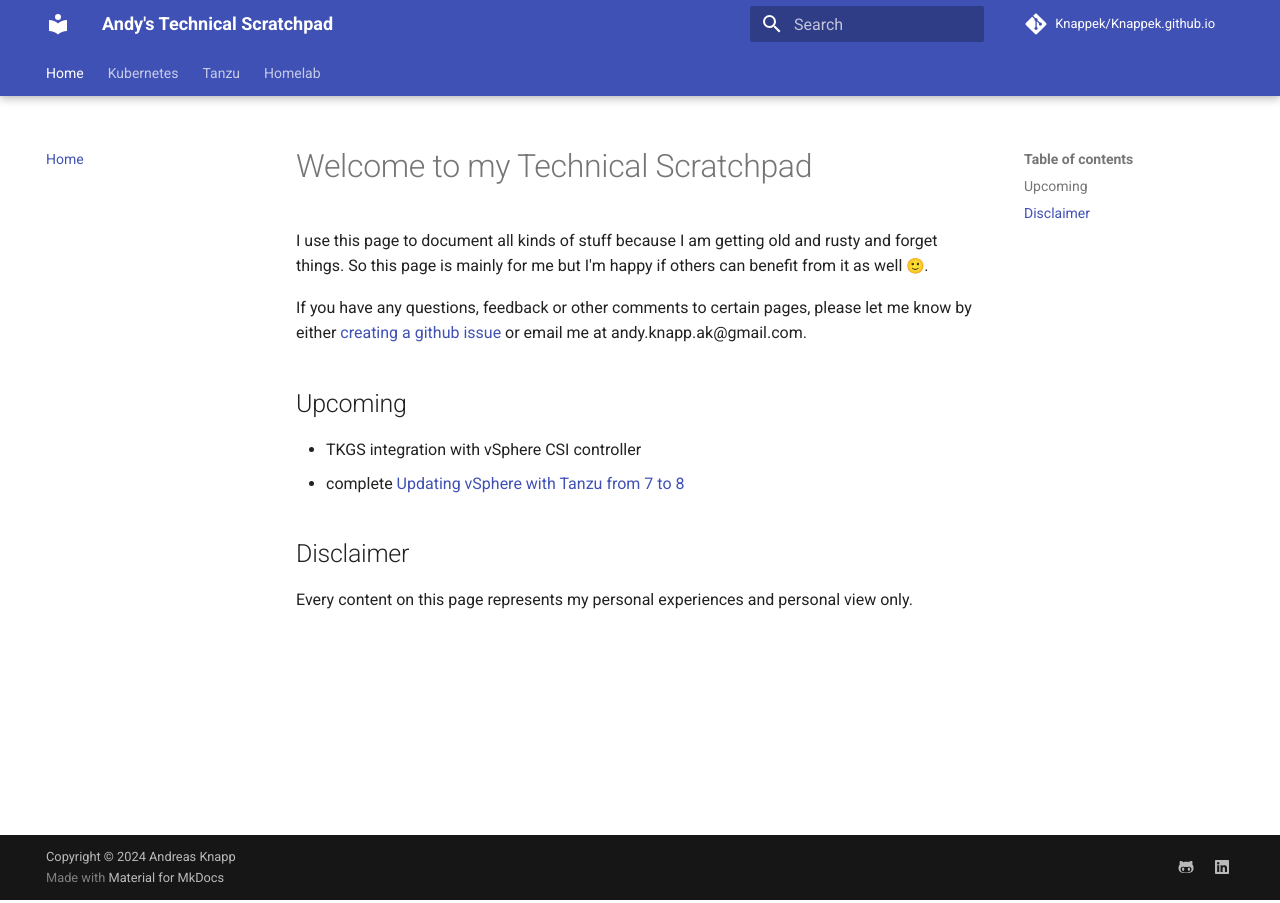
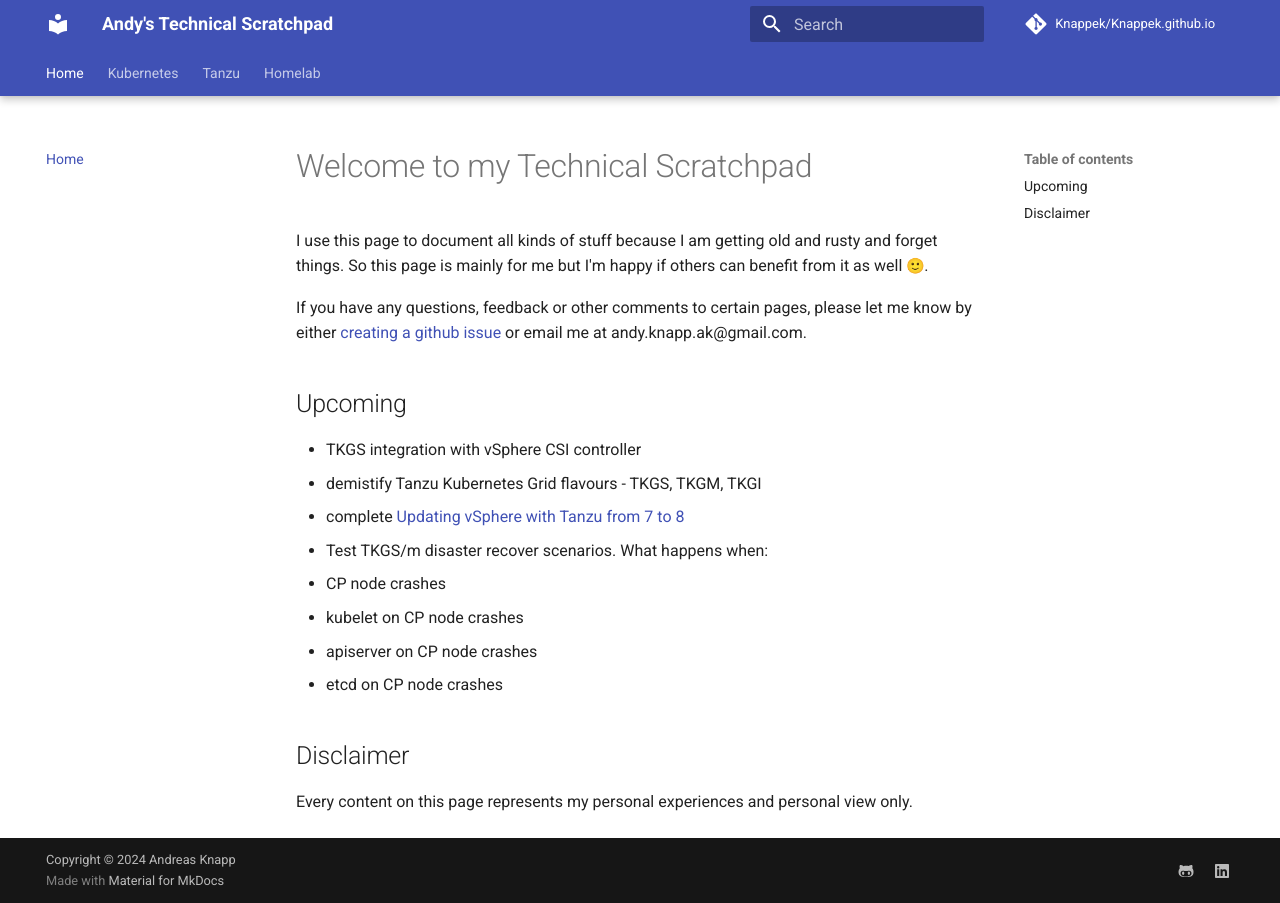
Before and after one commit to Knappek/Knappek.github.io, an MkDocs documentation site: the page built from docs/index.md, in a window 1280 px wide. Built offline with MkDocs 1.6.1 and Material for MkDocs 9.7.7, drawn with Linux system fonts in a browser that asks for light colours; emoji names are drawn with the system emoji font; comment, search, counter and statistics services are not loaded.

Commit message:
add new todos

```diff
--- a/docs/index.md
+++ b/docs/index.md
@@ -8,7 +8,13 @@ If you have any questions, feedback or other comments to certain pages, please l
 ## Upcoming
 
 - TKGS integration with vSphere CSI controller
+- demistify Tanzu Kubernetes Grid flavours - TKGS, TKGM, TKGI
 - complete [Updating vSphere with Tanzu from 7 to 8](./tanzu/update-tkgs-from-vsphere7-to-vsphere8.md)
+- Test TKGS/m disaster recover scenarios. What happens when:
+  - CP node crashes
+  - kubelet on CP node crashes
+  - apiserver on CP node crashes
+  - etcd on CP node crashes
 
 ## Disclaimer
 
```
